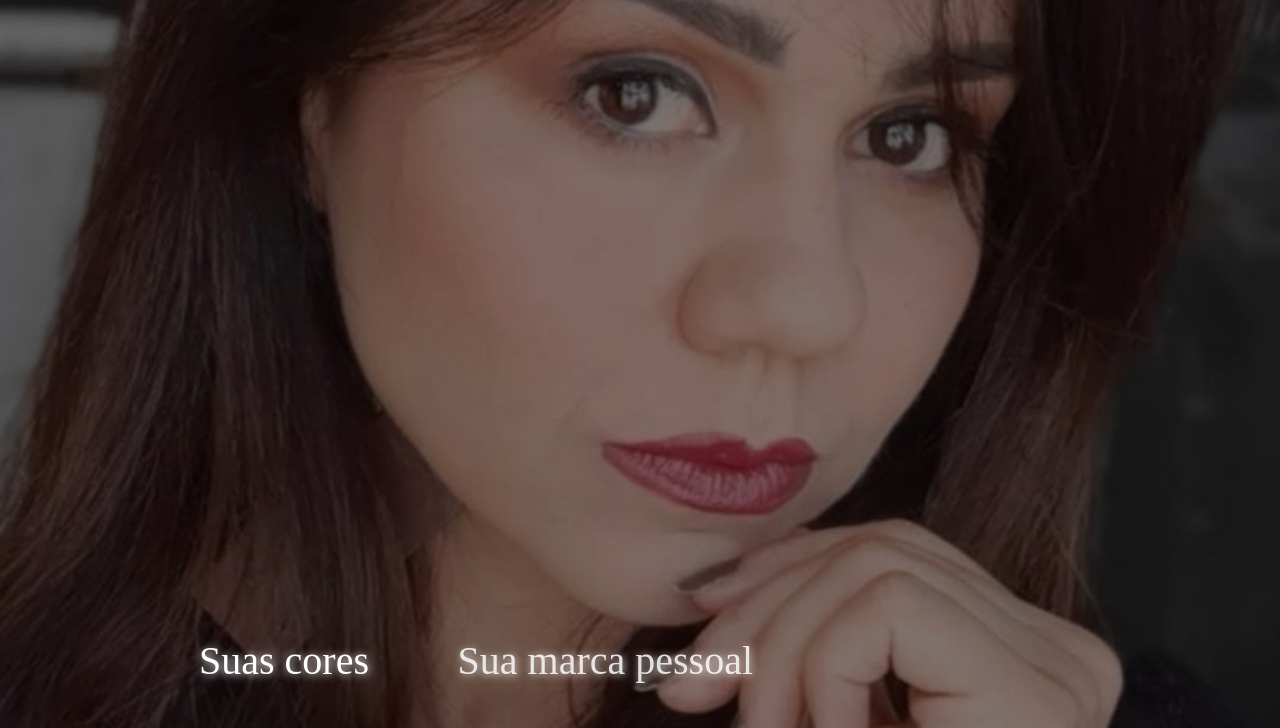
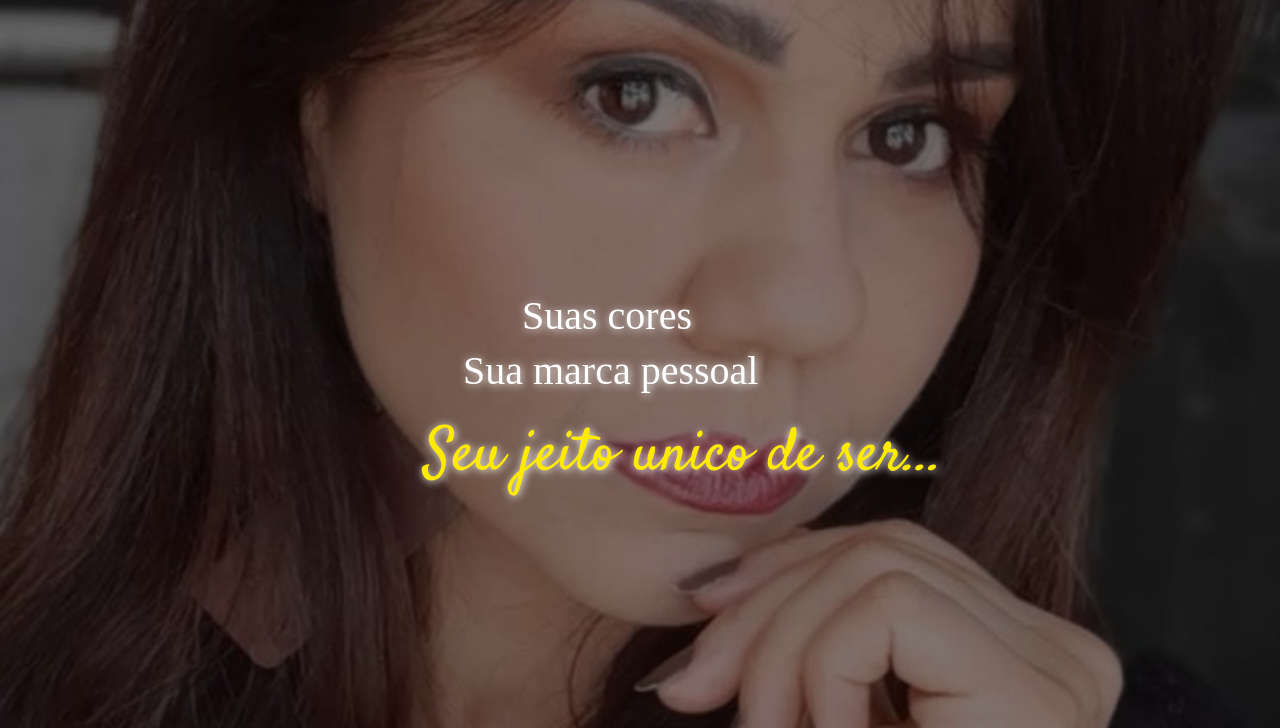
Before and after one commit to ronaldomaiacorrea/MarqueleShimizu---Website, a plain HTML site: page index.html in a window 1280 px wide. Shown: the part 224-952 px from the top of the page. Drawn offline with nearby package versions, Linux system fonts and the light colour scheme; a web font is replaced by a local one.

Commit message:
Design index.html - 2019-09-05

```diff
--- a/index.html
+++ b/index.html
@@ -12,6 +12,7 @@
     <link href="https://fonts.googleapis.com/css?family=Cinzel:700&display=swap" rel="stylesheet">
     <link href="https://fonts.googleapis.com/css?family=Hepta+Slab&display=swap" rel="stylesheet">
     <link href="https://fonts.googleapis.com/css?family=Darker+Grotesque&display=swap" rel="stylesheet">
+    <link href="https://fonts.googleapis.com/css?family=Satisfy&display=swap" rel="stylesheet">
     <script src="https://ajax.googleapis.com/ajax/libs/jquery/3.3.1/jquery.min.js"></script>
     <title>Marquele WebSite | Bem-vindo</title>
 </head>
@@ -38,15 +39,17 @@
     <section class="show-case">
         <div class="container">
             <div class="div-show-case">
-				<p class="fade-in" id="welcome1">Suas cores</p>
-				<p class="fade-in-1" id="welcome2">Sua marca pessoal</p>
-				<p class="fade-in-2" id="welcome3">Seu jeito de ser...</p>
+                <ul id="anim-list">
+                    <li id="welcome1">Suas cores</li>
+                    <li id="welcome2">Sua marca pessoal</li>
+                    <li id="welcome3">Seu jeito unico de ser...</li>
+                </ul>
             </div>
         </div>
     </section>
     <section class="about">
         <div class="div-ab">
-            <h1 id="about">SOBRE MIM</h1>
+            <h1 id="about">Sobre mim</h1>
             <div class="div-ab-img">
                 <img src="./images/aboutPicture.jpg" alt="About Marquele" id="aboutimage">
             </div>
--- a/styles.css
+++ b/styles.css
@@ -48,13 +48,20 @@ footer {
 
 }
 
+ul#anim-list {
+
+	list-style-type: none;
+	display: inline;
+}
+
 #welcome1 {
 	position: absolute;
-	top: 80%;
-	right: 70%;
+	top: 50%;
+	left:40%;
+	text-align: center;
+	padding: 10px;
 	font-size: 40px;
 	color:#FFF;
-	padding: 15px;
 	font-family: 'Hepta Slab', serif;
 	text-shadow: 1px 1px 8px #fff;
 
@@ -62,8 +69,9 @@ footer {
 
 #welcome2 {
 	position: absolute;
-	top: 80%;
-	right: 40%;
+	top: 55%;
+	left: 35%;
+	text-align: center;
 	font-size: 40px;
 	color:#FFF;
 	padding: 15px;
@@ -74,12 +82,13 @@ footer {
 
 #welcome3 {
 	position: absolute;
-	top: 80%;
-	right: 150%;
-	font-size: 40px;
-	color:#FFF;
+	top: 62%;
+	left:32%;
+	text-align: center;
+	font-size: 60px;
+	color:#FFEB00;;
 	padding: 15px;
-	font-family: 'Hepta Slab', serif;
+	font-family: 'Satisfy', cursive;
 	text-shadow: 1px 1px 8px #fff;
 
 }
@@ -145,19 +154,16 @@ nav a:hover {
 	text-align: center;
 	font-size: 25px;
 	height:auto;
-	animation: fadeIn ease 5s;
-  -webkit-animation: fadeIn ease 5s;
-  -moz-animation: fadeIn ease 5s;
-  -o-animation: fadeIn ease 5s;
-  -ms-animation: fadeIn ease 5s;
+
 }
 
 #aboutimage {
 
-	max-height: 500px;
+
+	height: auto;
 	width: 100%;
 	z-index: 1;
-	filter: sepia(1);
+
 }
 
 .div-ab-img {
@@ -173,7 +179,7 @@ nav a:hover {
 	margin-top: 10px;
 	margin-bottom: 20px;
 	background-color: #0f0976;
-	height: 800px;
+	height: 880px;
 	width: 100%;
 	box-shadow: 0 8px 6px -6px black;
 
@@ -183,7 +189,7 @@ nav a:hover {
 
 	padding: 20px;
 	text-align: center;
-	font-family: 'Cinzel', serif;
+	font-family: 'Satisfy', cursive;
 	font-size: 50px;
 	color: #FFEB00;
 	font-weight: 700;
@@ -192,7 +198,8 @@ nav a:hover {
 
 .div-ab-txt {
 	padding: 10px;
-	margin-right: 80px;
+	margin-top: 30px;
+	margin-right: 200px;
 	float: right;
 	font-size: 30px;
 	color: #FFEB00;
@@ -224,29 +231,29 @@ nav a:hover {
 
 /* Animation */
 
-.fade-in {
+#anim-list li {
 
+	opacity: 0;
+	animation: fadeIn 1s ease-in both;
+	-moz-animation: fadeIn 1s ease-in both;
+	-webkit-animation: fadeIn 1s ease-in both;
 
 }
 
-.fade-in-1 {
-
-  animation: fadeIn ease 10s;
-  -webkit-animation: fadeIn ease 10s;
-  -moz-animation: fadeIn ease 10s;
-  -o-animation: fadeIn ease 10s;
-  -ms-animation: fadeIn ease 10s;
-
+#anim-list li:nth-child(2){
+	animation-delay: 2s;
+	-moz-animation-delay: 2s;
+	-o-animation-delay: 2s;
+	-webkit-animation-delay: 2s;
+	-ms-animation-delay: 2s;
 }
 
-.fade-in-2 {
-
-  animation: fadeIn ease 15s;
-  -webkit-animation: fadeIn ease 15s;
-  -moz-animation: fadeIn ease 15s;
-  -o-animation: fadeIn ease 15s;
-  -ms-animation: fadeIn ease 15s;
-
+#anim-list li:nth-child(3){
+	animation-delay: 3s;
+	-moz-animation-delay: 3s;
+	-o-animation-delay: 3s;
+	-webkit-animation-delay:3s;
+	-ms-animation-delay: 3s;
 }
 
 @keyframes fadeIn{
```
Also changed, not shown: images/aboutPicture.jpg.
